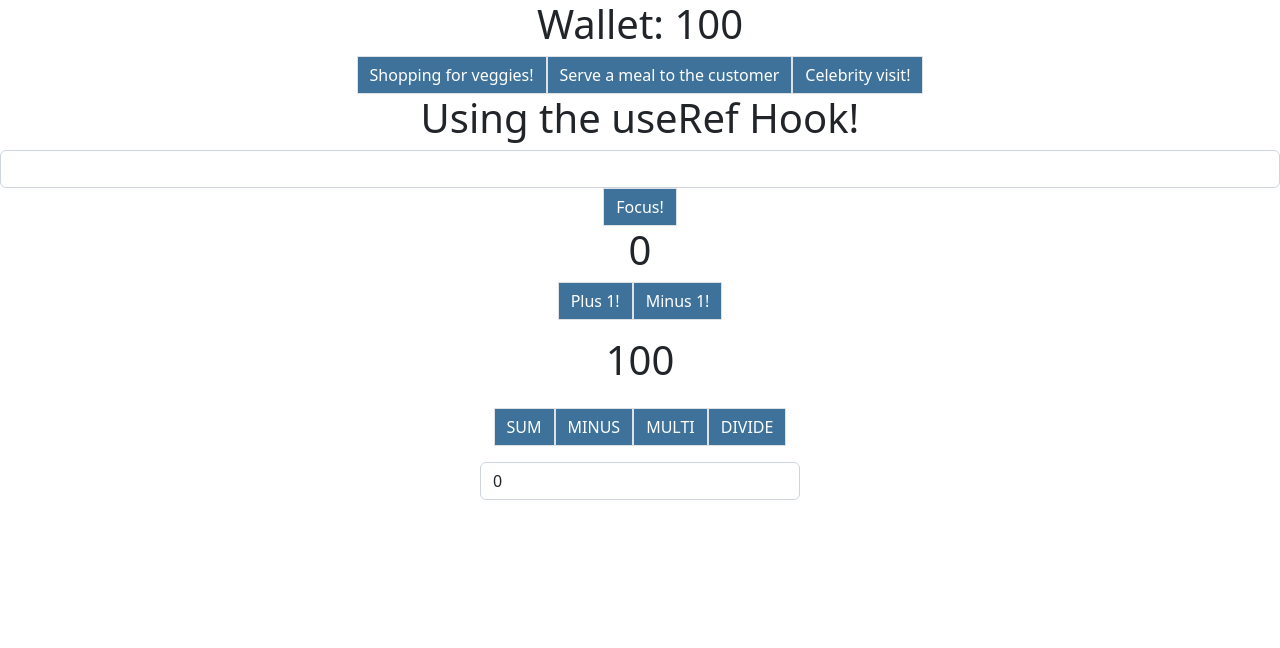
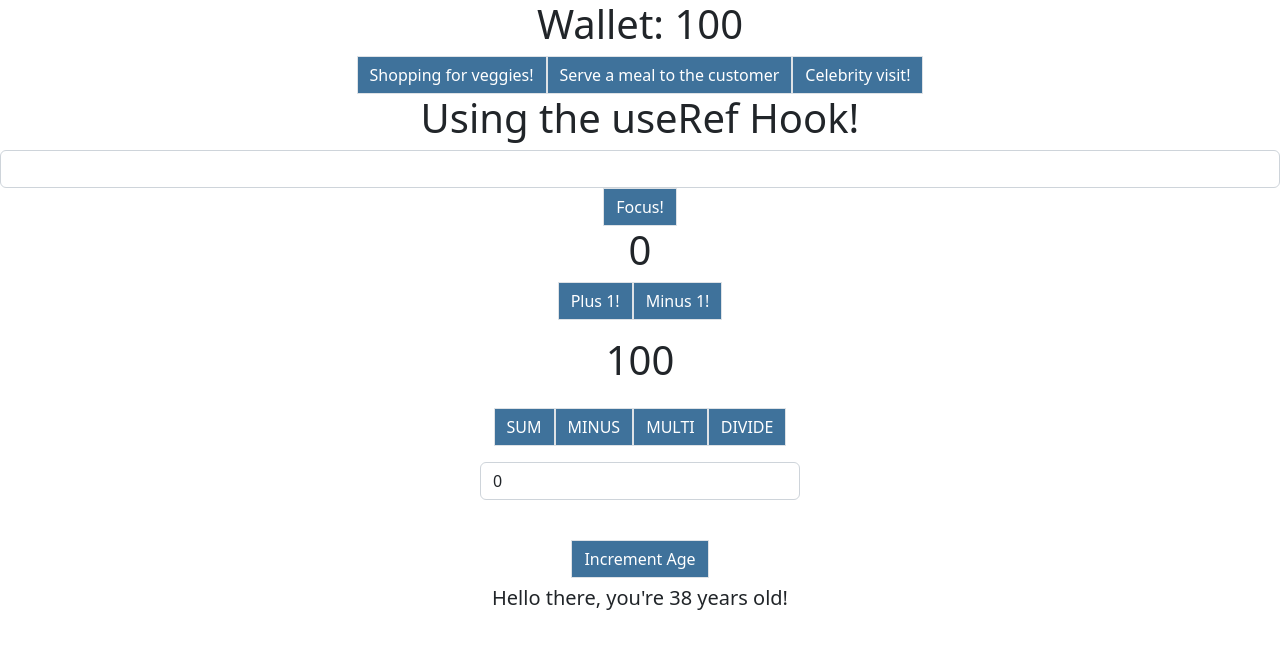
Before and after one commit to MauLight/react-usereducer, a React (Create React App) app: page / in a window 1280 px wide. Shown: the top 648 px of the page. Built offline with nearby package versions, Linux system fonts and the light colour scheme.

Commit message:
usereducer exercise added

```diff
--- a/src/App.js
+++ b/src/App.js
@@ -2,6 +2,7 @@ import { useReducer } from 'react';
 import './App.css';
 import { Calculate } from './components/calculate';
 import { Custom } from './components/custom';
+import { Reducer } from './components/usereducer';
 import { Focus } from './components/useref';
 import useConsoleLog from './useConsoleLog';
 
@@ -32,6 +33,7 @@ function App() {
       <Focus />
       <Custom />
       <Calculate />
+      <Reducer />
     </div>
   );
 }
--- /dev/null
+++ b/src/components/usereducer.jsx
@@ -0,0 +1,38 @@
+import { useReducer } from "react"
+
+
+function reducer(state, action) {
+    switch(action.type) {
+        case 'incremental_age': {
+            return {
+                name: state.name,
+                age: state.age + 1
+            }
+        }
+        case 'changed_name': {
+            return {
+                name: action.nextName,
+                age: state.age
+            };
+        }
+    }
+    throw Error('Unknown action: ' + action.type);
+}
+
+export const Reducer = () => {
+    const [state, dispatch] = useReducer(reducer, { age: 38 }); //dispatch changes state. State has initial value given.
+
+    console.log(state);
+
+    const handleClick = () => {
+        dispatch({type: 'incremental_age'});
+    }
+
+    return (
+        <div className="my-3">
+            <button onClick={handleClick} className="btn rounded-0 border my-2">Increment Age</button>
+            <h5>Hello there, you're {state.age} years old!</h5>
+        </div>
+    )
+
+}
```
